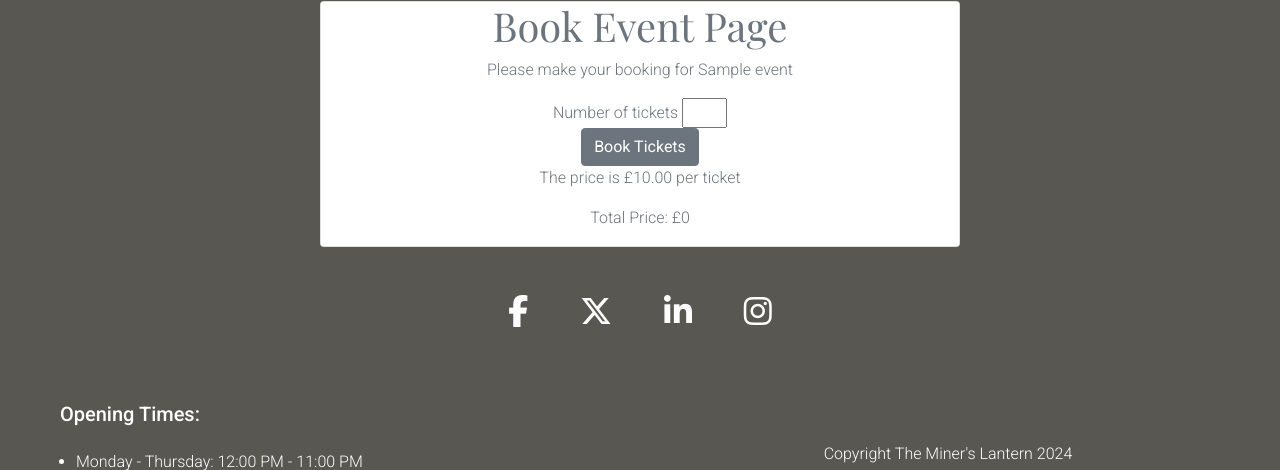
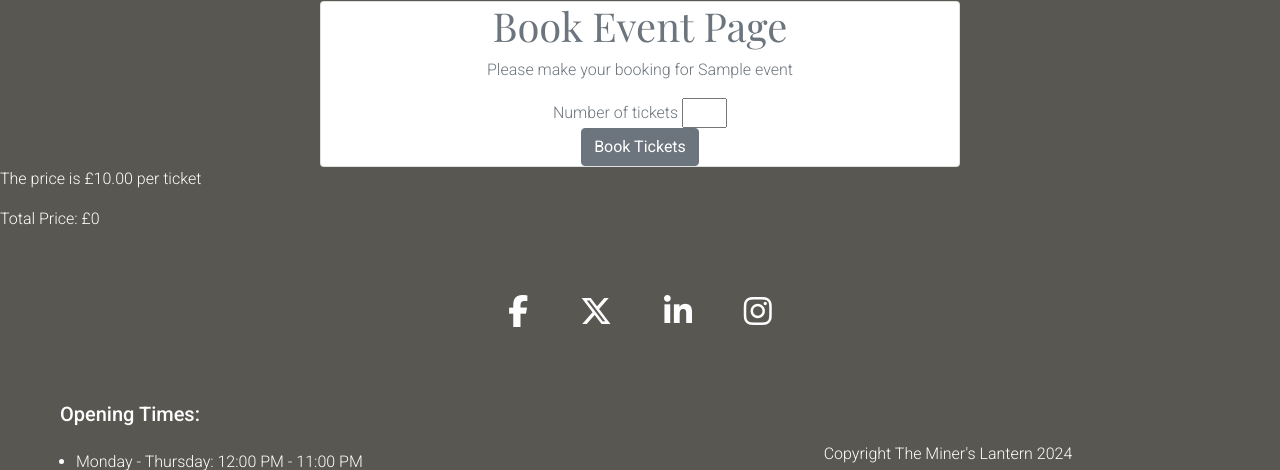
Before and after one commit to surfdemon/theater-booking-system, a Django app: page /events/book-event/1/ in a window 1280 px wide. Shown: the part 145-615 px from the top of the page. Run offline with Django 4.2, Linux system fonts and the light colour scheme; a user stored in the database is signed in; tables that the repository leaves empty hold one stand-in row (values such as "Sample post"); some libraries are stand-ins or nearby versions; some web fonts are replaced.

Commit message:
Revert "fixed price per ticket styling"

```diff
--- a/event/templates/event/book-event.html
+++ b/event/templates/event/book-event.html
@@ -24,12 +24,11 @@
                 <br>
                 <button type="submit" class="btn btn-secondary">Book Tickets</button>
             </form>
-            <p class="text-center text-secondary">The price is £{{ event.price }} per ticket</p>
-            <p class="text-center text-secondary">Total Price: £<span id="totalPrice">0</span></p>
         </div>
     </div>
 
-
+    <p>The price is £{{ event.price }} per ticket</p>
+    <p>Total Price: £<span id="totalPrice">0</span></p>
 
 {% endblock %}
 
```
